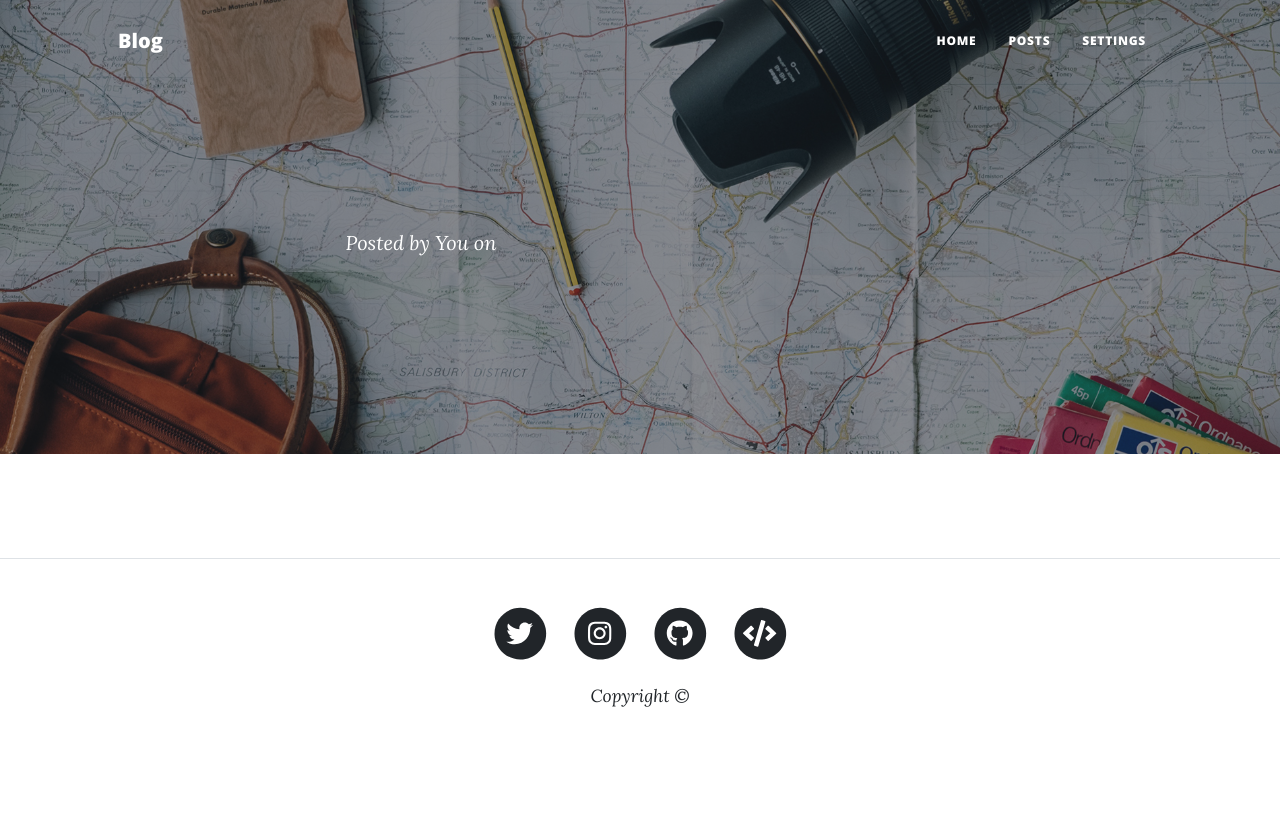
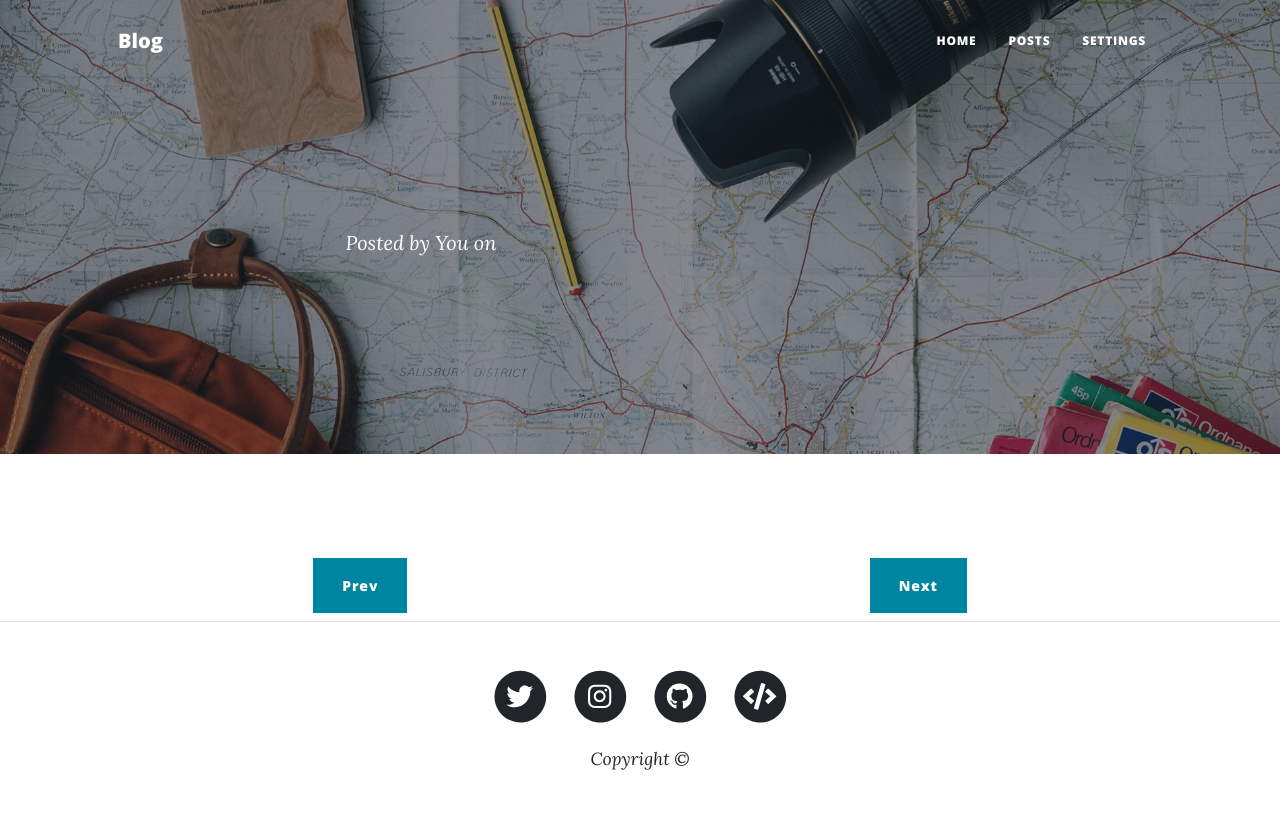
Before and after one commit to cybersaksham/Cybersaksham-Blogs, a Flask app: template templates/post.html in a window 1280 px wide. Before the commit the page ends 707 px from the top, so only its background shows below. Run offline with Flask 2, Linux system fonts and the light colour scheme; the template is opened without the code that fills it, so the values that code supplies are empty; parts of the project's set-up code (start-up, migrations or seed data) failed here and were passed over; some libraries are stand-ins or nearby versions.

Commit message:
pagination in posts

```diff
--- a/main.py
+++ b/main.py
@@ -398,13 +398,20 @@
 def post(post_id):
     post__ = db.session.query(Posts).filter(Posts.id == post_id).first()
     user = db.session.query(Users).filter(Users.email == post__.email).first()
+    posts__ = db.session.query(Posts).filter(Posts.email == post__.email).all()
+    cur_ind = posts__.index(post__)
+    prev_post__ = None if cur_ind == 0 else posts__[cur_ind - 1]
+    next_post__ = None if cur_ind == len(posts__) - 1 else posts__[cur_ind + 1]
     if "user" in session:
         if post__.email == session["user"]:
-            return render_template("post.html", admin=user, user=user, params=data["params"], post=post__)
+            return render_template("post.html", admin=user, user=user, params=data["params"],
+                                   post=post__, prevPost=prev_post__, nextPost=next_post__)
         else:
-            return render_template("post.html", admin=None, user=user, params=data["params"], post=post__)
+            return render_template("post.html", admin=None, user=user, params=data["params"],
+                                   post=post__, prevPost=prev_post__, nextPost=next_post__)
     else:
-        return render_template("post.html", admin=None, user=user, params=data["params"], post=post__)
+        return render_template("post.html", admin=None, user=user, params=data["params"],
+                               post=post__, prevPost=prev_post__, nextPost=next_post__)
 
 
 @app.route('/add')
--- a/templates/post.html
+++ b/templates/post.html
@@ -34,4 +34,17 @@
         </div>
     </div>
 </article>
+<div class="container my-2"
+     style="display: flex; align-items: center; justify-content: space-around;">
+    {% if prevPost == None %}
+    <a style="pointer-events: none" href="javascript:void(0)" class="btn btn-secondary">Prev</a>
+    {% else %}
+    <a href="/post/{{ prevPost.id | safe }}" class="btn btn-primary">Prev</a>
+    {% endif %}
+    {% if nextPost == None %}
+    <a style="pointer-events: none" href="javascript:void(0)" class="btn btn-secondary">Next</a>
+    {% else %}
+    <a href="/post/{{ nextPost.id | safe }}" class="btn btn-primary">Next</a>
+    {% endif %}
+</div>
 {% endblock %}
```
Also changed, not shown: templates/posts.html (+10 -1 lines).
